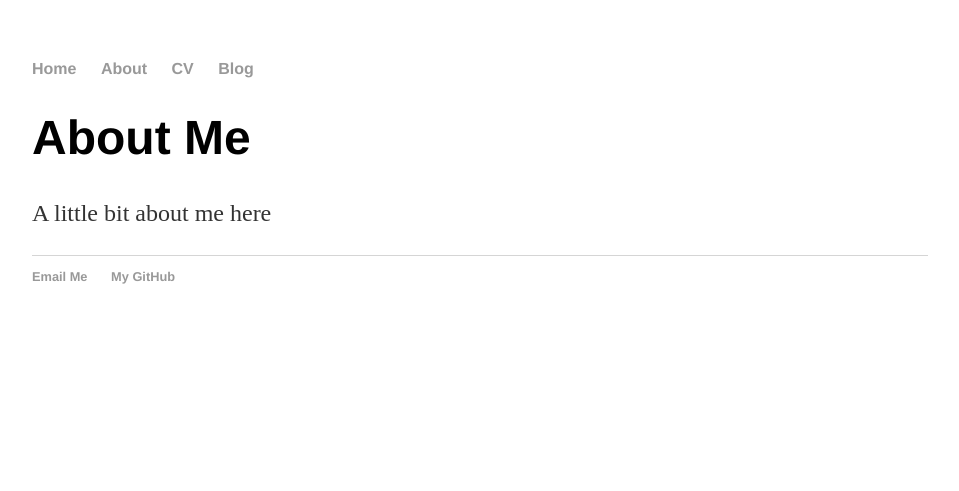
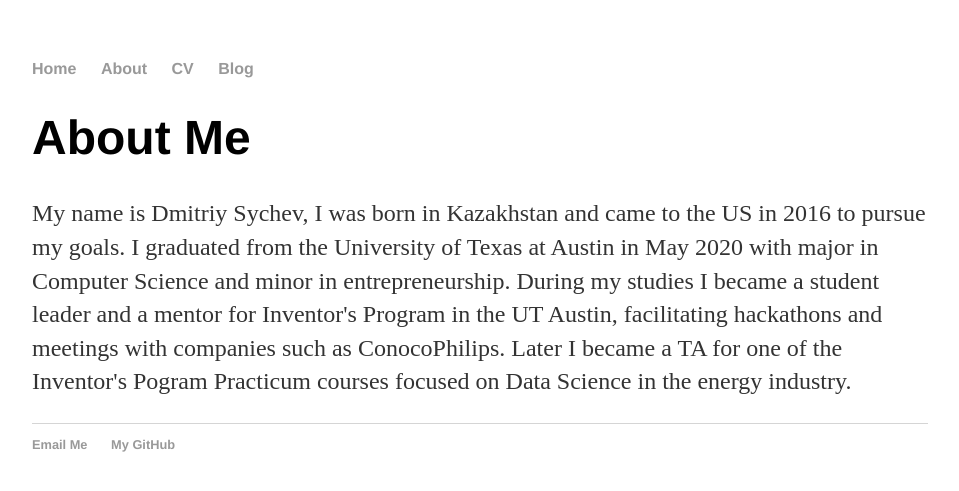
Before and after one commit to dmitriysychev/dmitriysychev.github.io, a Jekyll site: the page built from about/index.html, in a window 1280 px wide. Shown: the top 491 px of the page, without its empty margins (160-1119 px from the left). Built offline with Jekyll 4.4.1, drawn with Linux system fonts in a browser that asks for light colours.

Commit message:
Update index.html

```diff
--- a/about/index.html
+++ b/about/index.html
@@ -3,4 +3,8 @@ layout: default
 title: About Me
 ---
 	<h1>{{ page.title }}</h1>
-<p> A little bit about me here </p>
+<p> My name is Dmitriy Sychev, I was born in Kazakhstan and came to the US in 2016 to pursue my goals.
+I graduated from the University of Texas at Austin in May 2020 with major in Computer Science and minor in entrepreneurship.
+During my studies I became a student leader and a mentor for Inventor's Program in the UT Austin, facilitating hackathons and meetings with companies such as ConocoPhilips.
+Later I became a TA for one of the Inventor's Pogram Practicum courses focused on Data Science in the energy industry. <br>
+</p>
```
